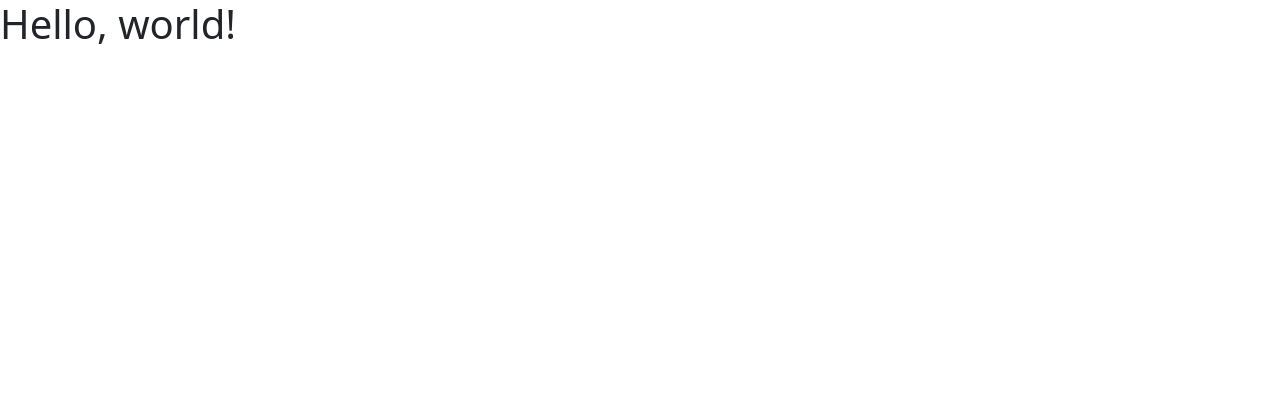
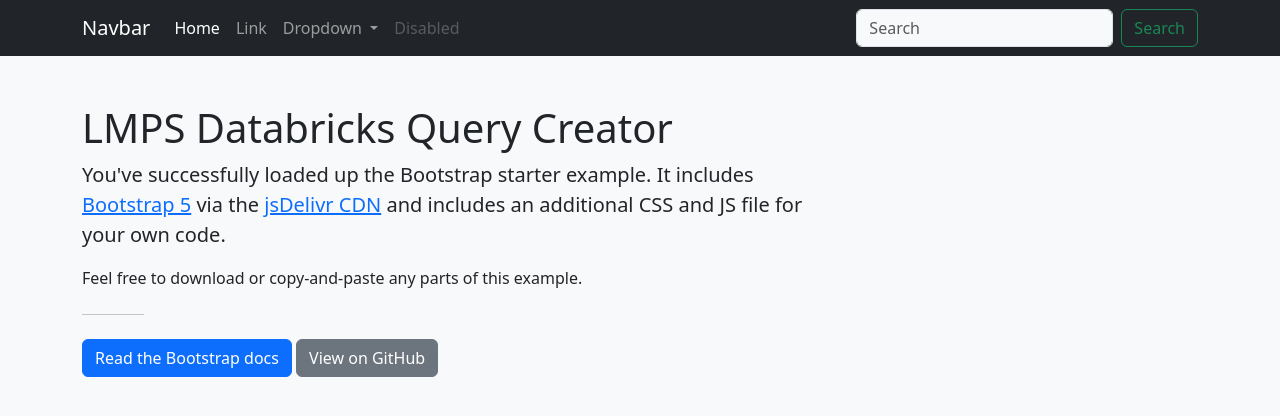
Before and after one commit to gfan3/gfan_db_query_builder, a plain HTML site: page index.html in a window 1280 px wide. Drawn offline with nearby package versions, Linux system fonts and the light colour scheme.

Commit message:
Update to bootstrap demo

```diff
--- a/index.html
+++ b/index.html
@@ -5,9 +5,60 @@
     <meta name="viewport" content="width=device-width, initial-scale=1">
     <title>Bootstrap demo</title>
     <link href="https://cdn.jsdelivr.net/npm/bootstrap@5.3.8/dist/css/bootstrap.min.css" rel="stylesheet" integrity="sha384-sRIl4kxILFvY47J16cr9ZwB07vP4J8+LH7qKQnuqkuIAvNWLzeN8tE5YBujZqJLB" crossorigin="anonymous">
+    <link rel="stylesheet" href="styles.css">
   </head>
   <body>
-    <h1>Hello, world!</h1>
+    <nav class="navbar navbar-expand-lg navbar-dark bg-dark">
+      <div class="container">
+        <a class="navbar-brand" href="#">Navbar</a>
+        <button class="navbar-toggler" type="button" data-bs-toggle="collapse" data-bs-target="#navbarSupportedContent" aria-controls="navbarSupportedContent" aria-expanded="false" aria-label="Toggle navigation">
+          <span class="navbar-toggler-icon"></span>
+        </button>
+        <div class="collapse navbar-collapse" id="navbarSupportedContent">
+          <ul class="navbar-nav me-auto mb-2 mb-lg-0">
+            <li class="nav-item">
+              <a class="nav-link active" aria-current="page" href="#">Home</a>
+            </li>
+            <li class="nav-item">
+              <a class="nav-link" href="#">Link</a>
+            </li>
+            <li class="nav-item dropdown">
+              <a class="nav-link dropdown-toggle" href="#" id="navbarDropdown" role="button" data-bs-toggle="dropdown" aria-expanded="false">
+                Dropdown
+              </a>
+              <ul class="dropdown-menu" aria-labelledby="navbarDropdown">
+                <li><a class="dropdown-item" href="#">Action</a></li>
+                <li><a class="dropdown-item" href="#">Another action</a></li>
+                <li><hr class="dropdown-divider"></li>
+                <li><a class="dropdown-item" href="#">Something else here</a></li>
+              </ul>
+            </li>
+            <li class="nav-item">
+              <a class="nav-link disabled">Disabled</a>
+            </li>
+          </ul>
+          <form class="d-flex" role="search">
+            <input class="form-control me-2" type="search" placeholder="Search" aria-label="Search">
+            <button class="btn btn-outline-success" type="submit">Search</button>
+          </form>
+        </div>
+      </div>
+    </nav>
+
+    <div class="container my-5">
+      <h1>LMPS Databricks Query Creator</h1>
+      <div class="col-lg-8 px-0">
+        <p class="fs-5">You've successfully loaded up the Bootstrap starter example. It includes <a href="https://getbootstrap.com/">Bootstrap 5</a> via the <a href="https://www.jsdelivr.com/package/npm/bootstrap">jsDelivr CDN</a> and includes an additional CSS and JS file for your own code.</p>
+        <p>Feel free to download or copy-and-paste any parts of this example.</p>
+
+        <hr class="col-1 my-4">
+
+        <a href="https://getbootstrap.com" class="btn btn-primary">Read the Bootstrap docs</a>
+        <a href="https://github.com/twbs/examples" class="btn btn-secondary">View on GitHub</a>
+      </div>
+    </div>
+
     <script src="https://cdn.jsdelivr.net/npm/bootstrap@5.3.8/dist/js/bootstrap.bundle.min.js" integrity="sha384-FKyoEForCGlyvwx9Hj09JcYn3nv7wiPVlz7YYwJrWVcXK/BmnVDxM+D2scQbITxI" crossorigin="anonymous"></script>
+    <script src="main.js"></script>
   </body>
 </html>
--- /dev/null
+++ b/main.js
@@ -0,0 +1,3 @@
+//
+// Place any custom JS here
+//
--- /dev/null
+++ b/styles.css
@@ -0,0 +1,7 @@
+/*
+ * Custom CSS
+ */
+
+:root {
+  --bs-body-bg: var(--bs-gray-100);
+}
```
